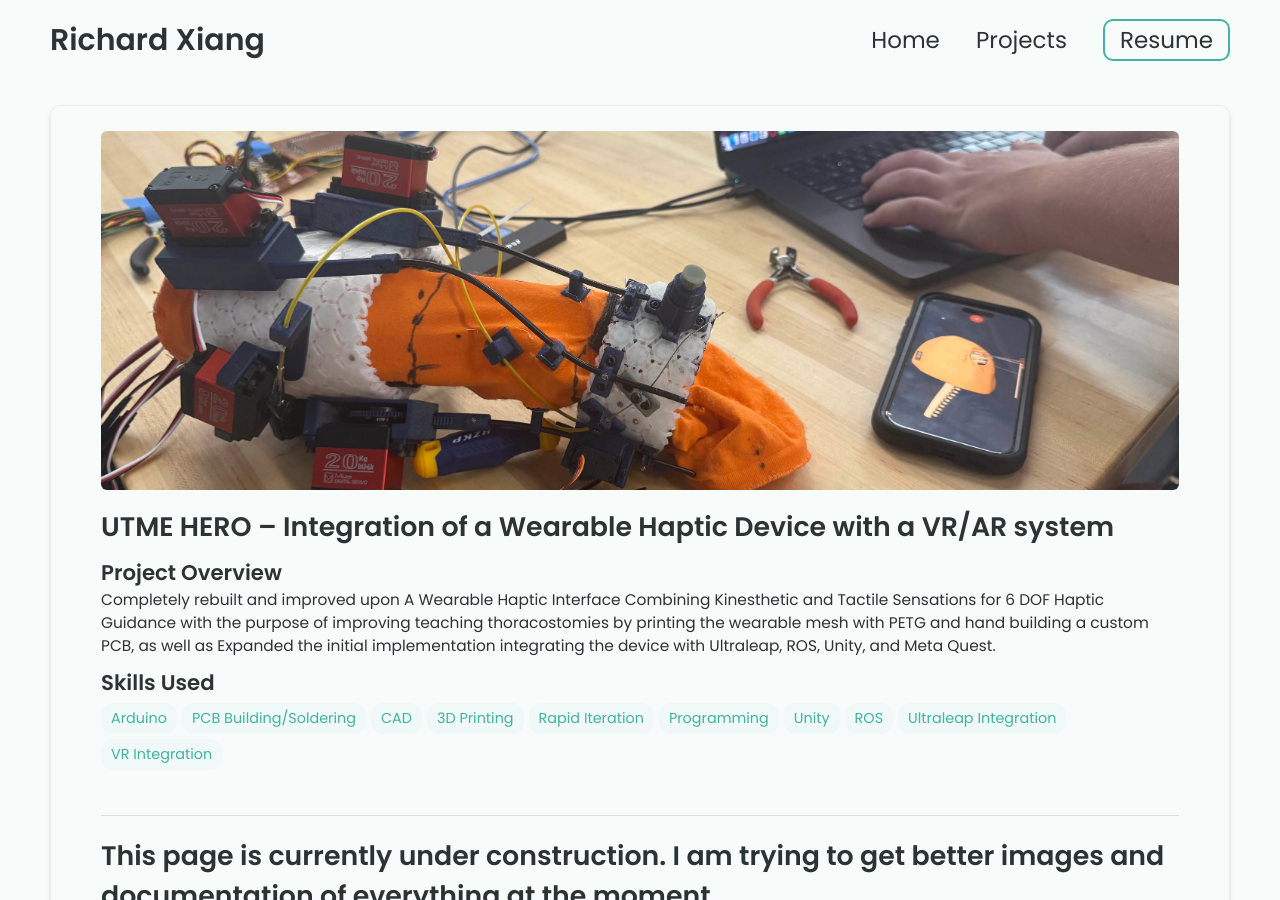
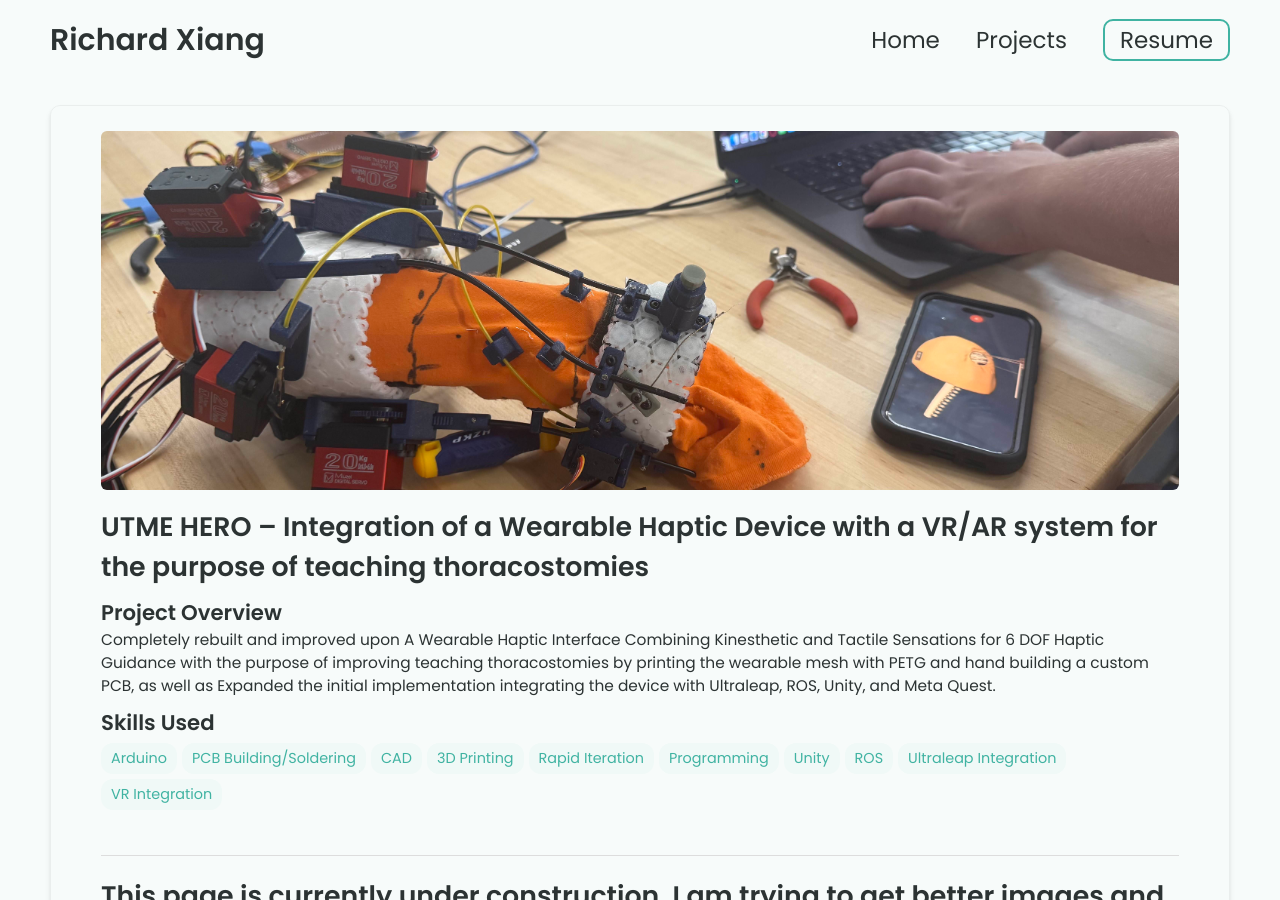
Before and after one commit to ShinKai001/goblin_Japanese, a Jekyll site: the page built from _projects/capstone-project/index.md, in a window 1280 px wide and 900 px high. Built offline with Jekyll 4.4.1, drawn with Linux system fonts in a browser that asks for light colours; some of the changed text lies outside the part shown.

Commit message:
Revise project title and enhance project details
Updated project title and description for clarity and added sections on project goals and thoracostomy.

```diff
--- a/_projects/capstone-project/index.md
+++ b/_projects/capstone-project/index.md
@@ -1,6 +1,6 @@
 ---
 layout: post
-title: UTME HERO – Integration of a Wearable Haptic Device with a VR/AR system
+title: UTME HERO – Integration of a Wearable Haptic Device with a VR/AR system for the purpose of teaching thoracostomies
 description:  Completely rebuilt and improved upon A Wearable Haptic Interface Combining Kinesthetic and Tactile Sensations for 6 DOF Haptic Guidance with the purpose of improving teaching thoracostomies by printing the wearable mesh with PETG and hand building a custom PCB, as well as Expanded the initial implementation integrating the device with Ultraleap, ROS, Unity, and Meta Quest.
 skills:
 - Arduino
@@ -24,7 +24,9 @@ If you have any questions about this project, please contact me at the bottom of
 
 {% include youtube-video.html id="C44VwBty0CQ" autoplay= "false" width= "900px" %}
 
-# Where to start?
+## Where to start?
+### What is the goal of this project?
+### What is a thoracostomy?
 You can essentially break this project down into 3 main parts.
 - The sleeve itself
 - Electronics/motors/etc
```
